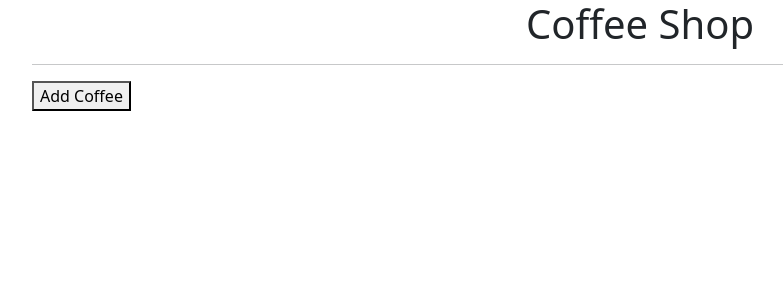
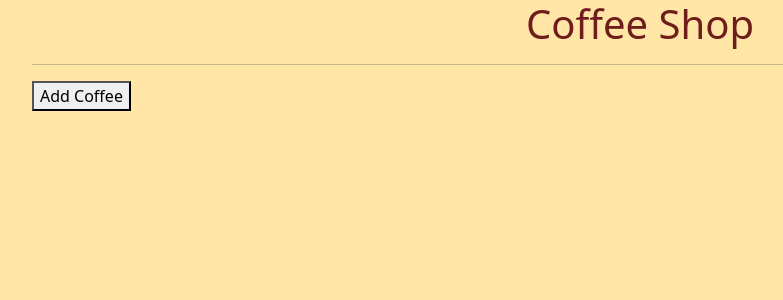
Before and after one commit to besure94/coffee-shop, a React (Create React App) app: page / in a window 1280 px wide. Shown: the top 300 px of the page, without its empty margins (0-783 px from the left). Built offline with nearby package versions, Linux system fonts and the light colour scheme.

Commit message:
Work-in-progress commit for adding styling to application.

```diff
--- a/package.json
+++ b/package.json
@@ -10,6 +10,7 @@
     "react": "^18.2.0",
     "react-dom": "^18.2.0",
     "react-scripts": "5.0.1",
+    "sass": "^1.72.0",
     "web-vitals": "^2.1.4"
   },
   "scripts": {
--- /dev/null
+++ b/src/custom.scss
@@ -0,0 +1,9 @@
+// Override default variables before the import
+$body-bg: #ffe6a7;
+
+// Import Bootstrap and its default variables
+@import '~bootstrap/scss/bootstrap.scss';
+
+h1 {
+  color: #6f1d1b;
+}
--- a/src/index.js
+++ b/src/index.js
@@ -3,6 +3,7 @@ import ReactDOM from 'react-dom/client';
 import './components/index.css';
 import App from './components/App';
 import '../node_modules/bootstrap/dist/css/bootstrap.min.css';
+import './custom.scss';
 
 const container = document.getElementById('root');
 const root = ReactDOM.createRoot(container);
```
Also changed, not shown: 1 other file (tests, documents, lock files or other folders).
